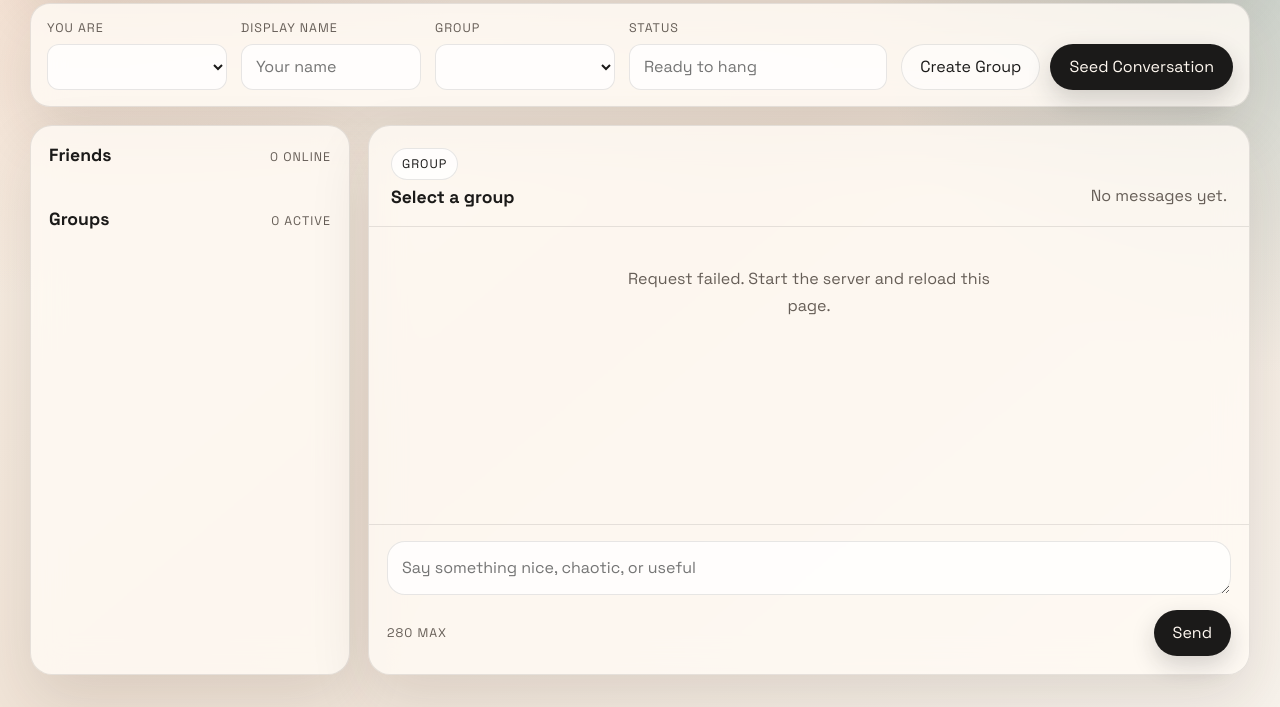
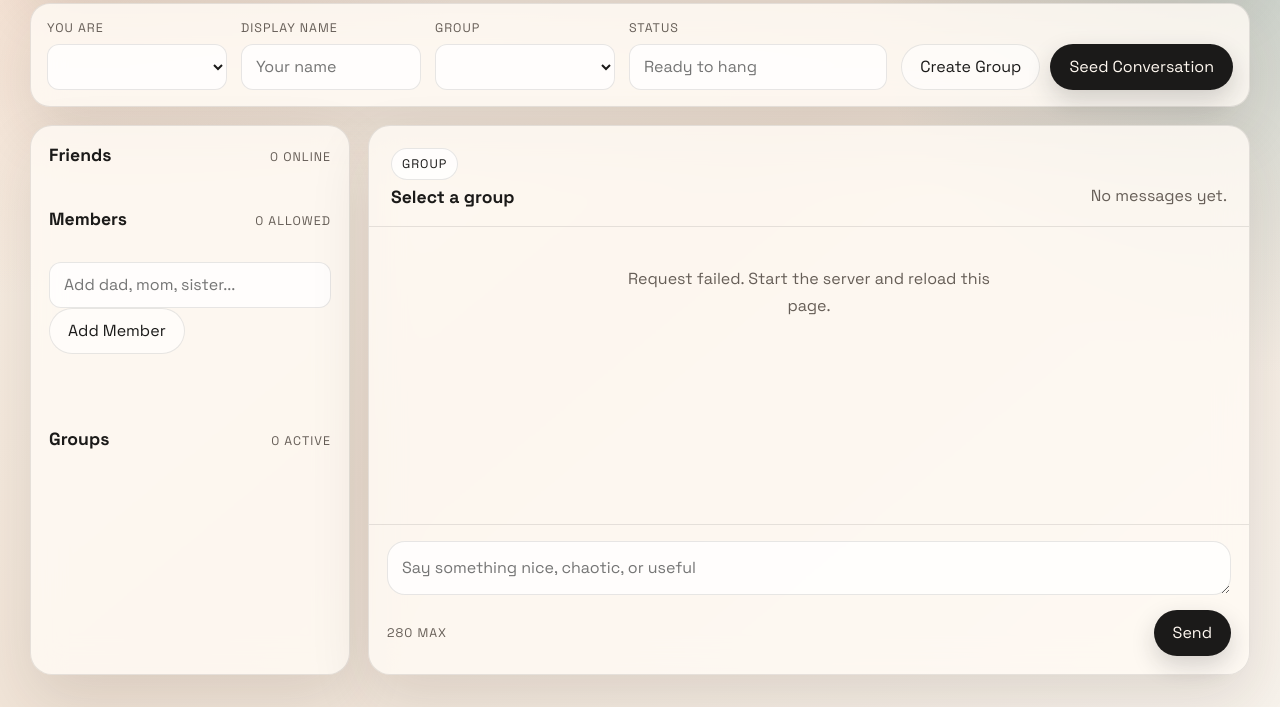
Before and after one commit to ROBOTCREATOR7/-pulseroom-chat, a website: page index.html in a window 1280 px wide. Shown: the part 203-910 px from the top of the page. Drawn offline with Linux system fonts and the light colour scheme; no server answers.

Commit message:
Add private member controls to chat UI

```diff
--- a/index.html
+++ b/index.html
@@ -54,6 +54,17 @@
         <div id="friendList" class="friend-list"></div>
 
         <div class="panel-header room-header">
+          <h2>Members</h2>
+          <span id="memberCount">0 allowed</span>
+        </div>
+        <div id="memberList" class="member-list"></div>
+        <form id="memberForm" class="member-form">
+          <input id="memberNameInput" type="text" maxlength="20" placeholder="Add dad, mom, sister..." />
+          <button id="addMemberBtn" class="ghost-btn" type="submit">Add Member</button>
+        </form>
+        <p id="memberNotice" class="member-notice"></p>
+
+        <div class="panel-header room-header">
           <h2>Groups</h2>
           <span id="roomCount">0 active</span>
         </div>
```
